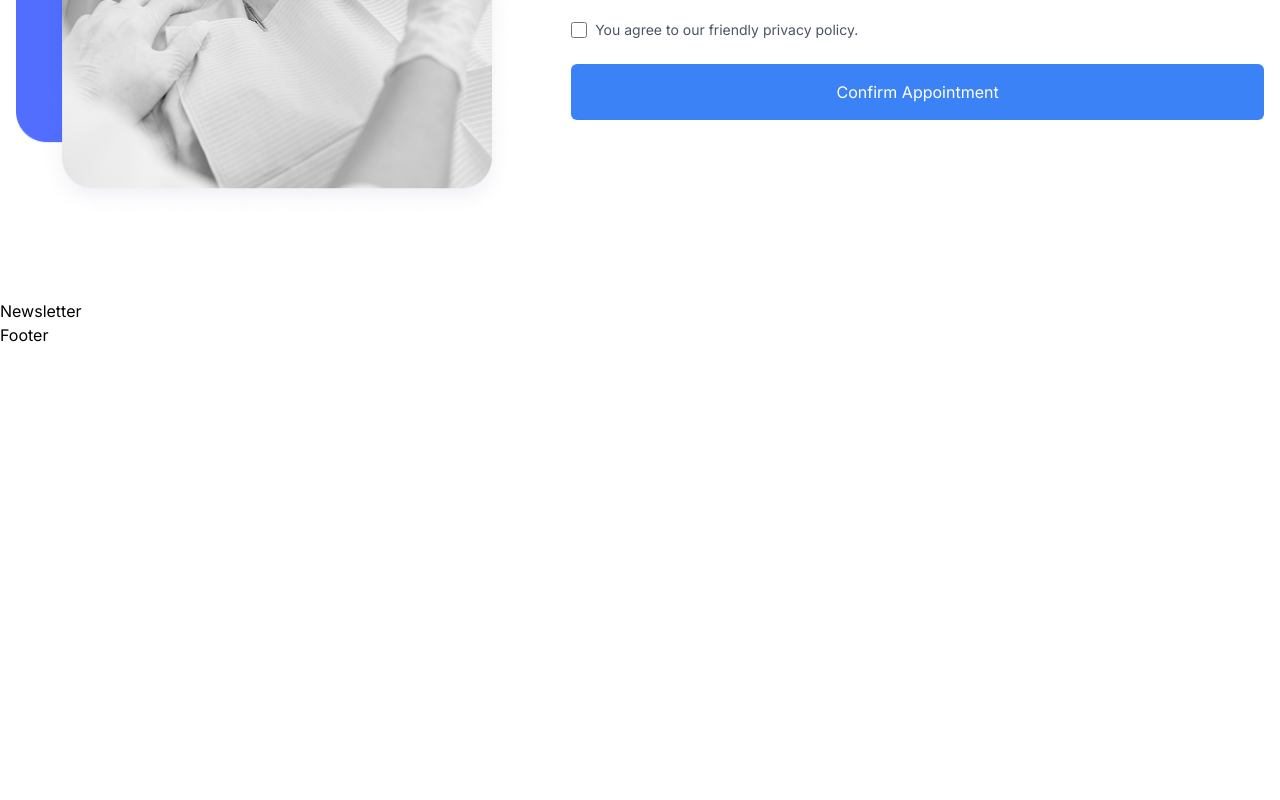
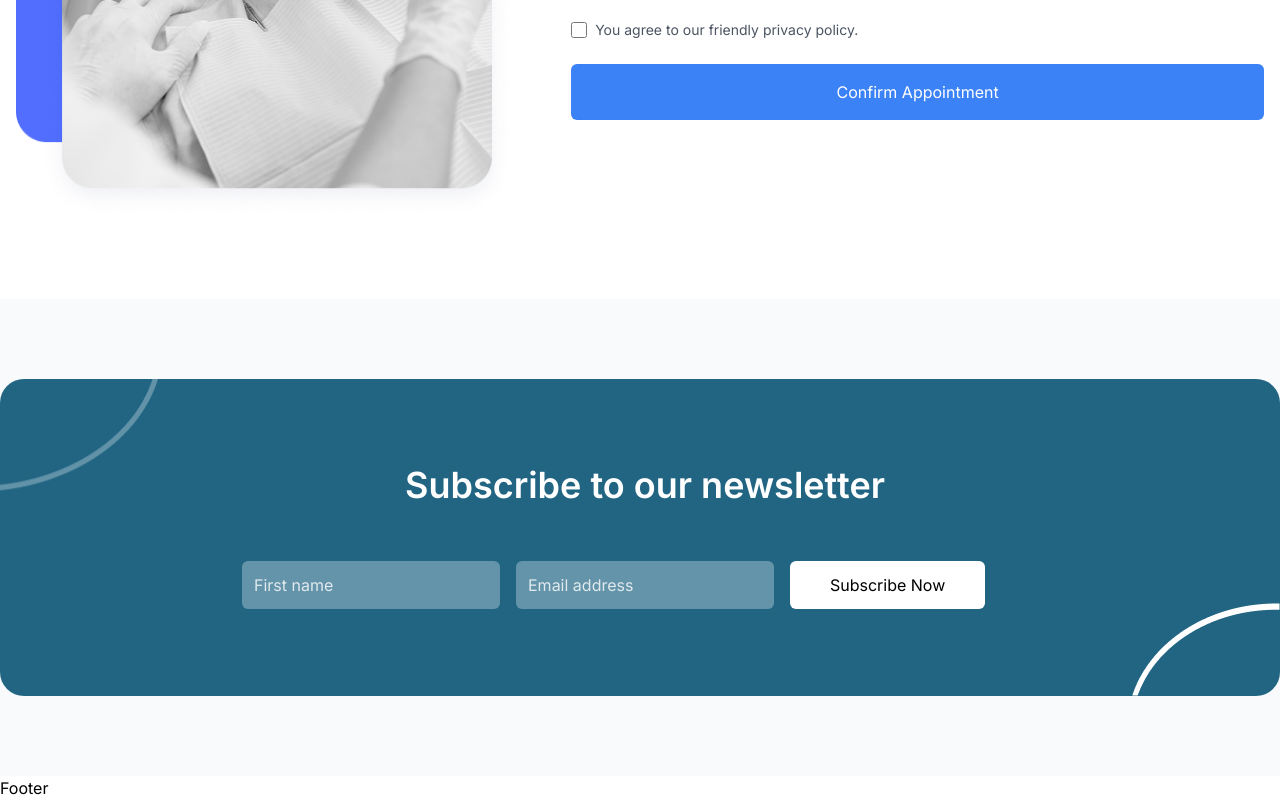
Before and after one commit to mapper895/dentics, a React (Create React App) app: page / in a window 1280 px wide. Shown: the part 5309-6109 px from the top of the page. Before the commit the page ends 5656 px from the top, so only its background shows below. Built offline with nearby package versions, Linux system fonts and the light colour scheme.

Commit message:
Newsletter component (sin llamado a API)

```diff
--- a/src/components/Newsletter.jsx
+++ b/src/components/Newsletter.jsx
@@ -1,7 +1,81 @@
-import React from "react";
+import React, { useState } from "react";
+import newsletter_left from "../assets/newsletter_left.png";
+import newsletter_right from "../assets/newsletter_right.png";
 
 const Newsletter = () => {
-  return <div>Newsletter</div>;
+  const [firstName, setFirstName] = useState("");
+  const [email, setEmail] = useState("");
+
+  const handleSubmit = (e) => {
+    e.preventDefault();
+
+    const formData = {
+      firstName,
+      email,
+    };
+
+    console.log("Form data: ", formData);
+  };
+
+  return (
+    <div className="bg-[#F8FAFC] py-20">
+      <div className="flex justify-between max-w-7xl md:mx-auto bg-[#216583] md:rounded-3xl rounded-xl mx-4">
+        <img
+          src={newsletter_left}
+          alt="illustration-left"
+          className="hidden md:block"
+        />
+        <div className="h-full md:my-auto mx-4 my-10 flex flex-col gap-8">
+          <h3 className="text-4xl font-semibold text-center mb-6 text-white">
+            Subscribe to our newsletter
+          </h3>
+          <form
+            onSubmit={handleSubmit}
+            className="mx-auto grid grid-cols-1 sm:grid-cols-3 gap-4 "
+          >
+            {/* Nombre */}
+            <div>
+              <input
+                type="text"
+                id="first-name"
+                placeholder="First name"
+                value={firstName}
+                onChange={(e) => setFirstName(e.target.value)}
+                className="w-full p-3 rounded-md focus:outline-none focus:ring-2 focus:ring-blue-500 bg-white bg-opacity-30 text-white placeholder-white placeholder-opacity-80"
+              />
+            </div>
+
+            {/* Correo electrónico */}
+            <div>
+              <input
+                type="email"
+                id="email"
+                placeholder="Email address"
+                value={email}
+                onChange={(e) => setEmail(e.target.value)}
+                className="w-full p-3 rounded-md bg-white bg-opacity-30 text-white placeholder-white placeholder-opacity-80 focus:outline-none focus:ring-2 focus:ring-blue-500"
+              />
+            </div>
+
+            {/* Botón de suscripción */}
+            <div className="flex justify-center sm:justify-start">
+              <button
+                type="submit"
+                className="w-full sm:w-auto bg-white text-black py-3 px-10 rounded-md hover:bg-gray-100 focus:outline-none focus:ring-2 focus:ring-blue-500"
+              >
+                Subscribe Now
+              </button>
+            </div>
+          </form>
+        </div>
+        <img
+          src={newsletter_right}
+          alt="illustration-right"
+          className="hidden md:block"
+        />
+      </div>
+    </div>
+  );
 };
 
 export default Newsletter;
```
Also changed, not shown: src/assets/newsletter_left.png (added), src/assets/newsletter_right.png (added).
